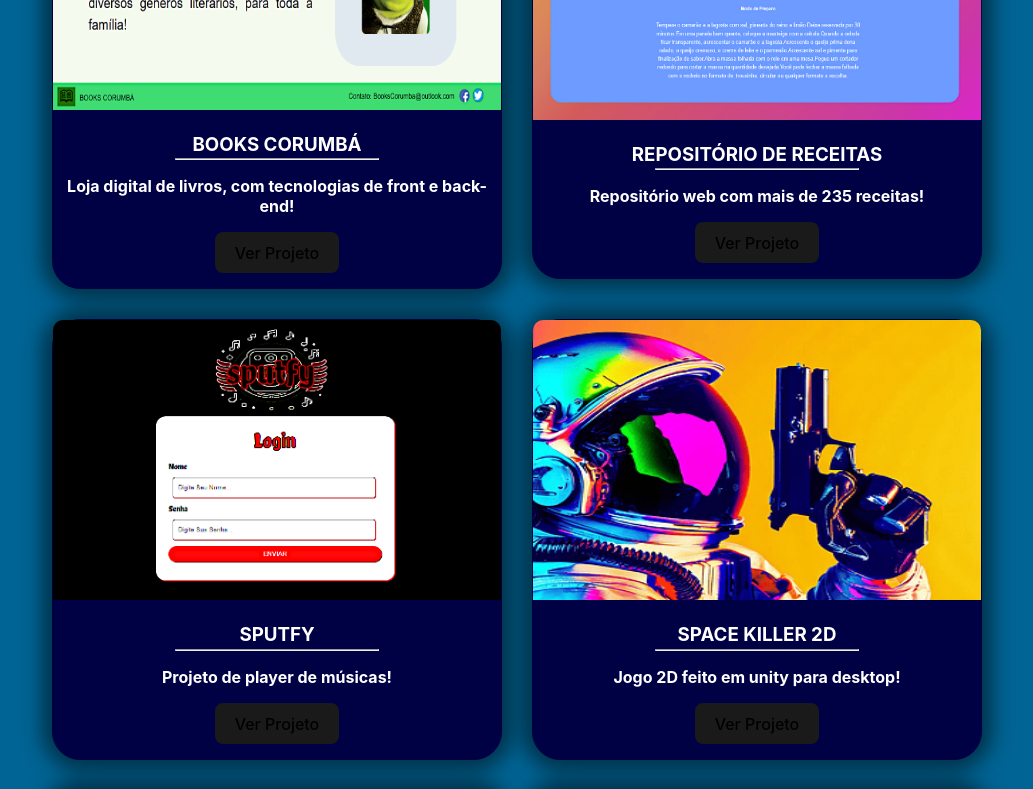
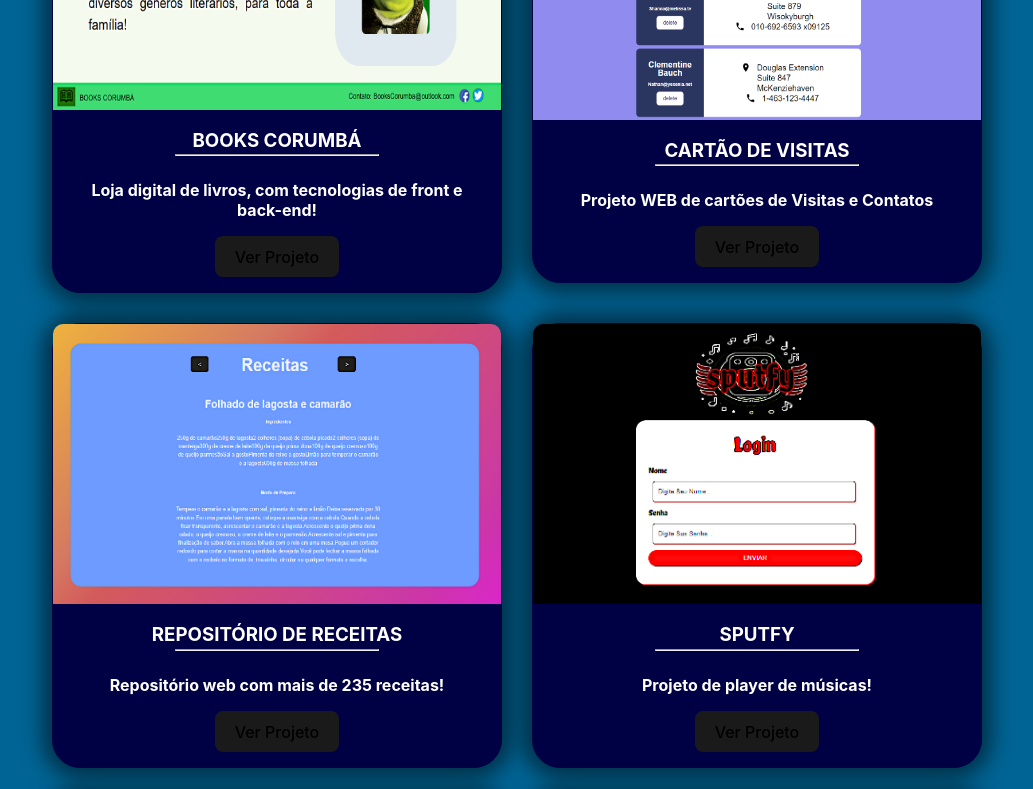
Before and after one commit to Higor335/Portfolio, a React (Vite) app in the folder Portfolio/: page / in a window 1280 px wide. Shown: the part 1620-2409 px from the top of the page, without its empty margins (126-1159 px from the left). Built offline with nearby package versions, Linux system fonts and the light colour scheme.

Commit message:
feat: :sparkles: detalhes dos projetos

```diff
--- a/Portfolio/src/components/Projetos.tsx
+++ b/Portfolio/src/components/Projetos.tsx
@@ -13,15 +13,23 @@
                     imagem={"src/assets/Projetos/BooksCorumba.png"}
                     titulo={"BOOKS CORUMBÁ"}
                     descricao={"Loja digital de livros, com tecnologias de front e back-end!"}
-                    detalhes={'Site feito mesclando conhecimentos em FRONT-END e BACK-END, sendo o Front feito em React+Vite, Typescript, HTML, SASS. Enquanto o Back-end foi feito utilizando Node-JS e Javascript, junto ao mongoDB. Site sem fins lucrativos. Todos os direitos autorais dos livros utilizados pertencem aos seus respectivos proprietários.'}
+                    detalhes={'Site feito mesclando conhecimentos em FRONT-END (React+Vite, Typescript, HTML, SASS, Cache) e BACK-END  (Node-JS, Javascript e mongoDB). Site sem fins lucrativos. Todos os direitos autorais dos livros utilizados pertencem aos seus respectivos proprietários.'}
                     link={"https://higor335.github.io/BooksCorumba/"}
+                />
+
+                <ProjetoBloco
+                    imagem={"src/assets/Projetos/CartaoDeVisitas.png"}
+                    titulo={"CARTÃO DE VISITAS"}
+                    descricao={"Projeto WEB de cartões de Visitas e Contatos"}
+                    detalhes="Projeto FRONT-END de cartões de Visitas/Contatos, com listagem, busca e exclusão de elementos, feito com REACT+VITE e TypeScript "
+                    link={"https://higor335.github.io/Cartao-react-e-banco"}
                 />
 
                 <ProjetoBloco
                     imagem={"src/assets/Projetos/Receitas.png"}
                     titulo={"REPOSITÓRIO DE RECEITAS"}
                     descricao={"Repositório web com mais de 235 receitas!"}
-                    detalhes=""
+                    detalhes="Projeto feito em React+Vite, estilizando e retornando em tela diferentes receitas obtidas no Afrodite.Json "
                     link={"https://higor335.github.io/REpoCIPES/"}
                 />
 
@@ -29,7 +37,7 @@
                     imagem={"src/assets/Projetos/Sputfy.png"}
                     titulo={"SPUTFY"}
                     descricao={"Projeto de player de músicas!"}
-                    detalhes=""
+                    detalhes="Meu primeiro projeto! esse website simula um player de músicas, feito utilizando HTML, CSS e JavaScript!"
                     link={"https://higor335.github.io/Site-Teste_SPUTFY/"}
                 />
 
@@ -37,7 +45,7 @@
                     imagem={"src/assets/Projetos/SpaceKiller2D.png"}
                     titulo={"SPACE KILLER 2D"}
                     descricao={"Jogo 2D feito em unity para desktop!"}
-                    detalhes=""
+                    detalhes="Em SPACE KILLER 2D você deve desviar de obstáculos, matar alienígenas e derrotar os chefões para enfim chegar na Terra! JOGO DE TIRO ESPACIAL 2D PARA PC-WINDOWS, feito utilizando Unity"
                     link={"https://itch.io/embed-upload/9315862?color=000044"}
                 />
 
@@ -45,7 +53,7 @@
                     imagem={"src/assets/Projetos/jogoDaForca1.png"}
                     titulo={"JOGO DA FORCA"}
                     descricao={"Jogo para celular feito no Android Studio!"}
-                    detalhes=""
+                    detalhes="Jogo da forca com mecânicas de SALVAMENTO LOCAL, PLACAR, uso de SENSORES de luz (para regular modo claro ou noturno do jogo) para celulares android, feito utilizando Java com AndroidStudio"
                     link={""}
                 />
 
@@ -53,9 +61,10 @@
                     imagem={"src/assets/Projetos/EnigmaDungeon.png"}
                     titulo={"ENIGMA DUNGEON"}
                     descricao={"Jogo 3D feito em unity para desktop!"}
-                    detalhes=""
+                    detalhes="Em Enigma Dungeon, explore uma masmorra sombria, resolva puzzles e encare desafios para alcançar a liberdade! JOGO 3D DE PUZZLE E PLATAFORMA PARA DESKTOP FEITO EM UNITY."
                     link={""}
                 />
+
             </div>
         </div>
     )
--- a/Portfolio/src/styles/Projetos.scss
+++ b/Portfolio/src/styles/Projetos.scss
@@ -40,11 +40,14 @@
         color: rgb(255, 255, 255);
         font-weight: bold;
         border: 1px solid rgb(0, 0, 68);
-        box-shadow: 0 0 20px 10px rgba(0, 0, 0, 0.5); /* sombra azul escuro com desfoque */
-        transition: transform 0.6s ease; /* Adicionando uma transição para suavizar a animação */
+        box-shadow: 0 0 20px 10px rgba(0, 0, 0, 0.5);
+        transition: transform 0.6s ease;
+        display: flex;
+        align-items: center;
+        justify-content: center;
 
         .botao, h3, p, a {
-            transition: opacity 0.6s ease; /* Adicionando transição para a opacidade */
+            transition: opacity 0.6s ease;
         }
 
         img {
@@ -53,11 +56,17 @@
             border-radius: 10px 10px 0px 0px;
         }
 
+        .desc{
+            width: 90%;
+        }
+
         button {
             margin-bottom: 15px;
         }
 
         .conteudoOculto {
+            width: 100%;
+            height: 100%;
             display: none;
         }
 
@@ -76,6 +85,7 @@
 
             .conteudoOculto {
                 display: block;
+
                 img, p, button {
                     transform: rotateY(180deg);
                 }
@@ -90,8 +100,9 @@
                 p{
                     margin-top: -40%;
                     margin-left: 15%;
-                    font-size: 23px;
-                    width: 70%;
+                    margin-bottom: 35px;
+                    font-size: 25px;
+                    width: 75%;
                     text-align: justify;
                     hyphens: auto;
                 }
@@ -140,7 +151,7 @@
                     margin-top: -100%;
                     width: 90%;
                     font-weight: bolder;
-                    font-size: 18px;
+                    font-size: 17px;
                 }
               }
           }
```
Also changed, not shown: Portfolio/src/assets/Projetos/CartaoDeVisitas.png (added).
